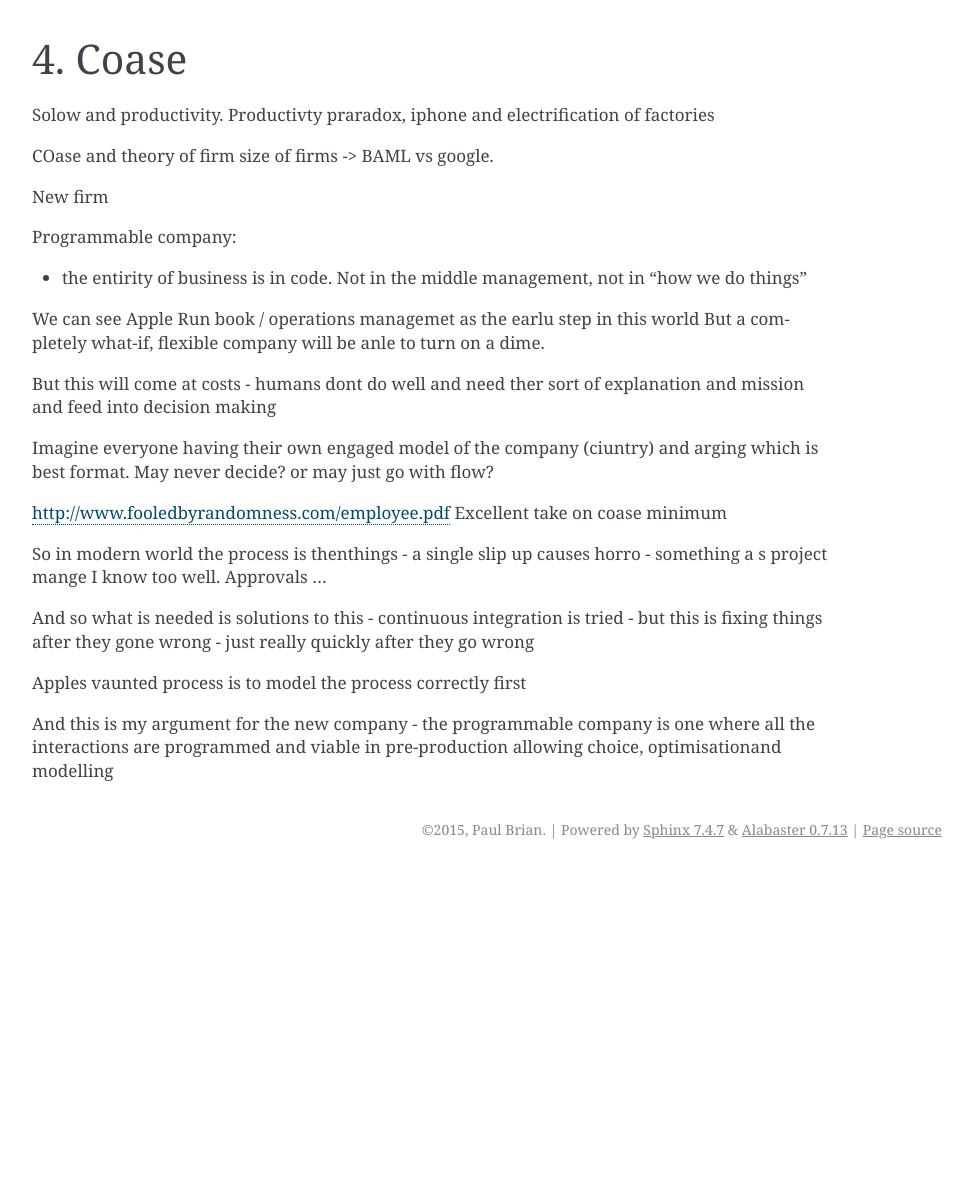
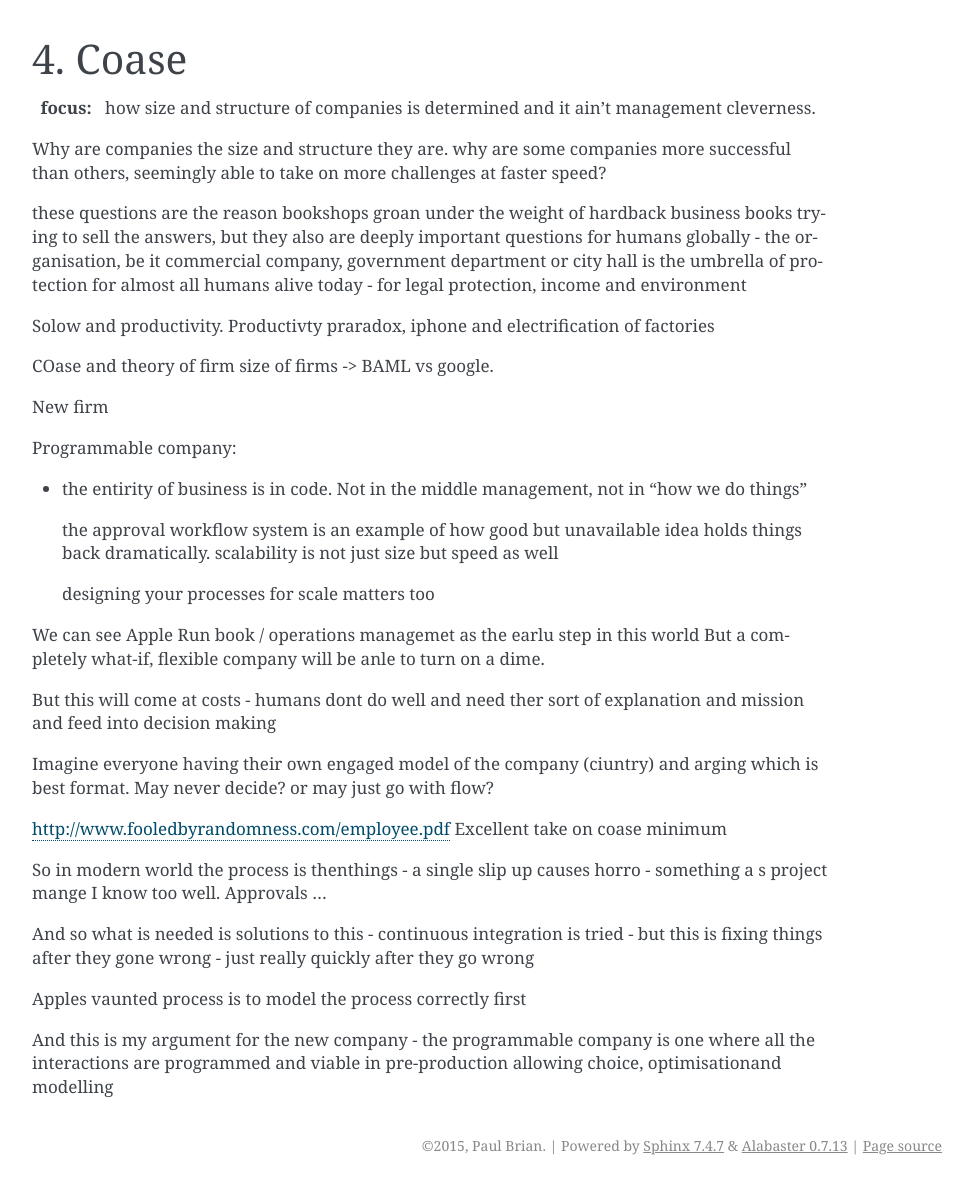
Before and after one commit to lifeisstillgood/softwaremind, a Sphinx documentation site: the page built from docs/chapters/company/ch4_coase.rst, in a window 1280 px wide. Shown: the whole page, without its empty margins (168-1141 px from the left). Built offline with Sphinx 7.4.7, drawn with Linux system fonts in a browser that asks for light colours; pages that are not in the unit, such as notebooks, are missing from menus; before the commit the page ends 900 px from its top, so only the background shows below that.

Commit message:
inch forward

```diff
--- a/docs/chapters/company/ch4_coase.rst
+++ b/docs/chapters/company/ch4_coase.rst
@@ -1,6 +1,12 @@
 ========
 4. Coase
 ========
+
+:focus: how size and structure of companies is determined and it ain't management cleverness.
+
+Why are companies the size and structure they are. why are some companies more successful than others, seemingly able to take on more challenges at faster speed?
+
+these questions are the reason bookshops groan under the weight of hardback business books trying to sell the answers, but they also are deeply important questions for humans globally - the organisation, be it commercial company, government department or city hall is the umbrella of protection for almost all humans alive today - for legal protection, income and environment
 
 Solow and productivity.
 Productivty praradox, iphone and electrification of factories
@@ -14,6 +20,11 @@ Programmable company:
 
 * the entirity of business is in code. Not in the middle management,
   not in "how we do things"
+
+  the approval workflow system is an example of how good but unavailable idea holds things back dramatically. scalability is not just size but speed as well
+
+  designing your processes for scale matters too
+
 
 We can see Apple Run book / operations managemet as the earlu step in this world
 But a completely what-if, flexible company will be anle to turn on a dime.
```
